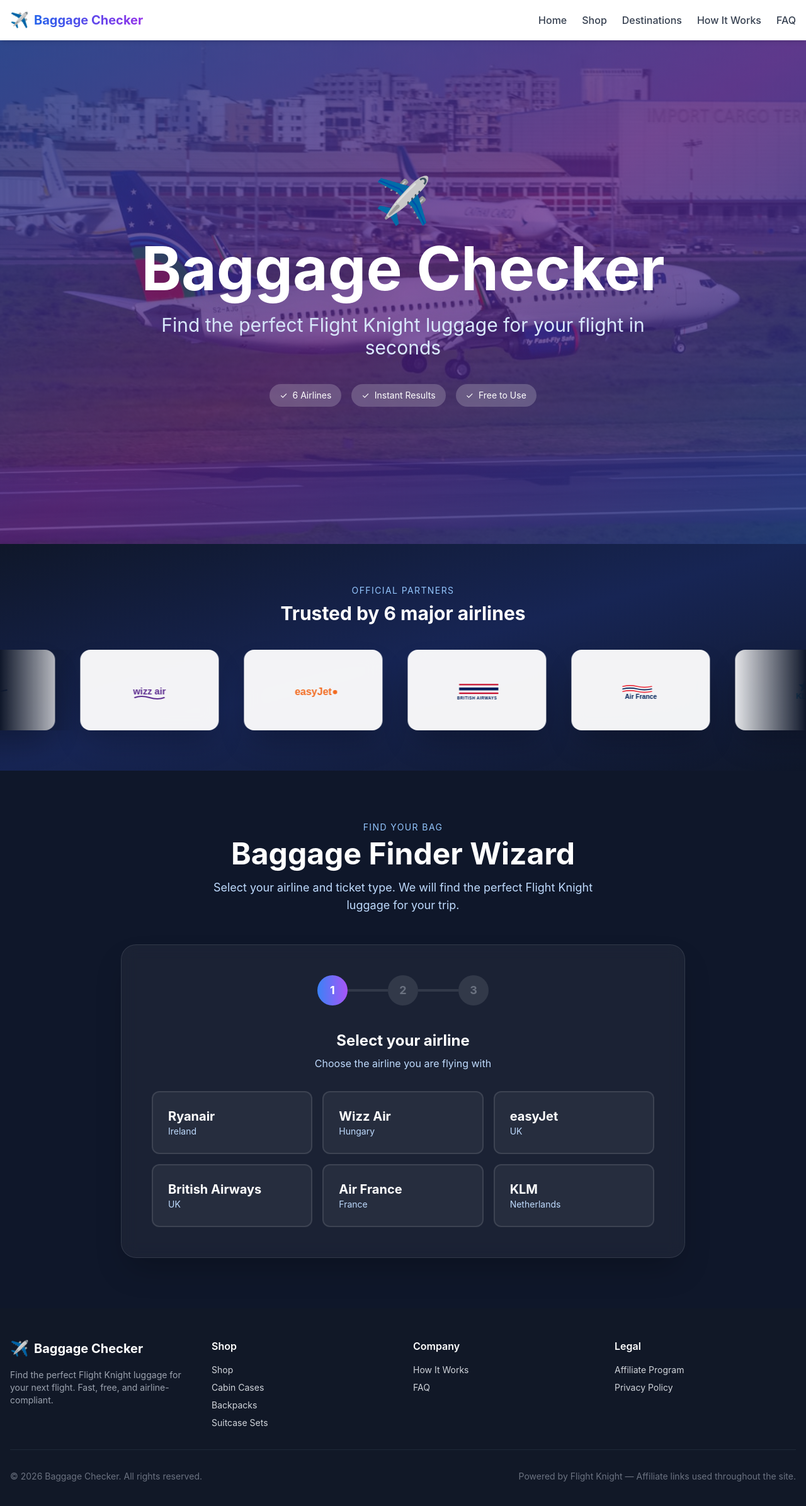
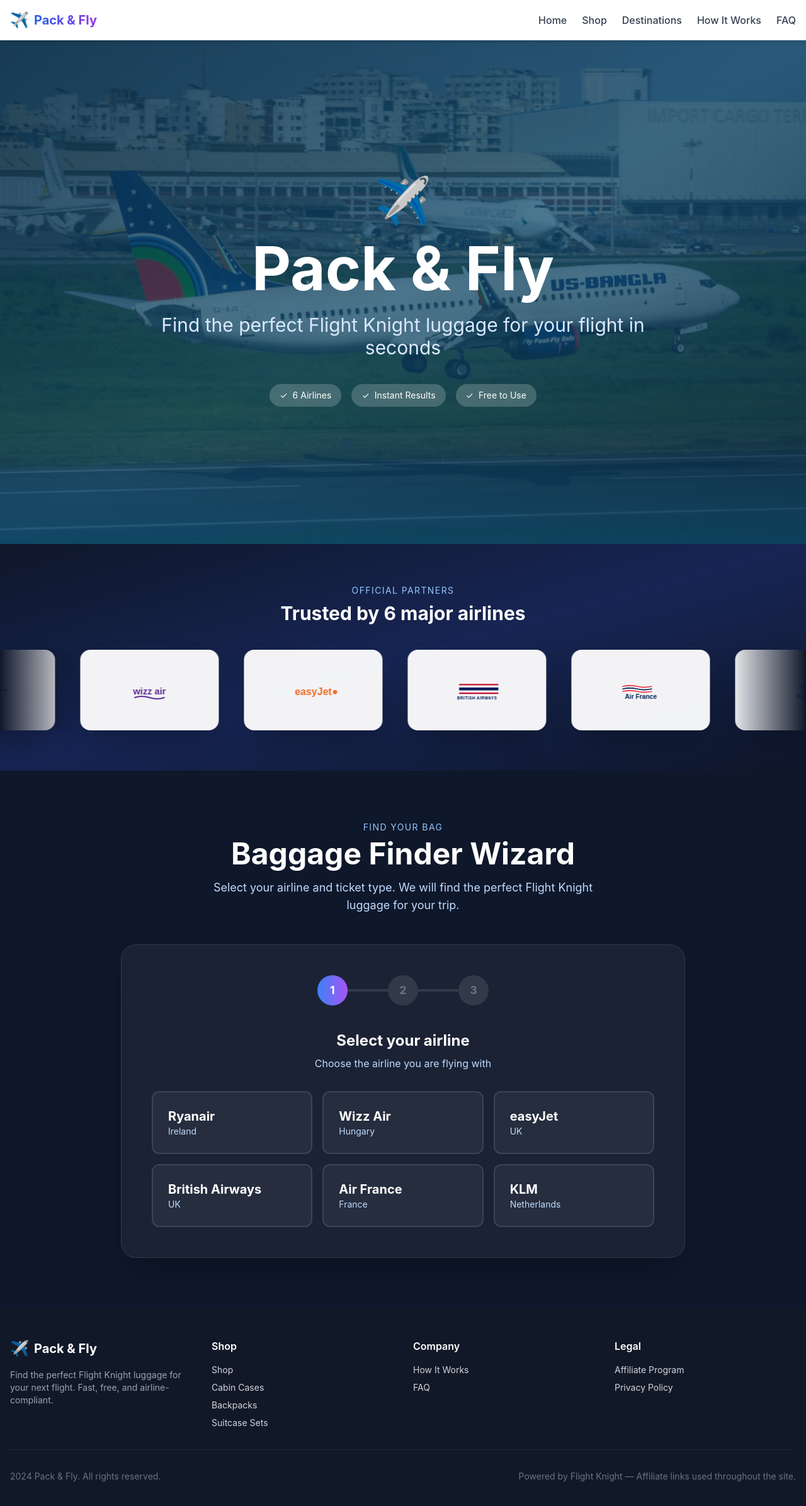
Before and after one commit to nilo1221/baggage-checker, a Next.js app: page / in a window 1280 px wide. Shown: the top 2392 px of the page at 63% size. Built offline with nearby package versions, Linux system fonts and the light colour scheme.

Commit message:
Rebrand to Pack & Fly, remove purple from hero

```diff
--- a/app/layout.js
+++ b/app/layout.js
@@ -3,7 +3,7 @@
 import Footer from '../components/Footer'
 
 export const metadata = {
-  title: 'Baggage Checker - Airline Cabin Bag Finder',
+  title: 'Pack & Fly - Airline Cabin Bag Finder',
   description: 'Find the perfect Flight Knight luggage for your flight. Compare airline baggage rules in seconds.',
 }
 
--- a/app/page.js
+++ b/app/page.js
@@ -114,11 +114,12 @@
           alt="Airplane taking off"
           className="absolute inset-0 w-full h-full object-cover"
         />
-        <div className="absolute inset-0 bg-gradient-to-br from-blue-900/80 via-purple-900/70 to-blue-900/80"></div>
+        <div className="absolute inset-0 bg-gradient-to-br from-sky-950/85 via-sky-900/70 to-sky-950/85"></div>
+        <div className="absolute bottom-0 left-0 right-0 h-32 bg-gradient-to-t from-sky-900/60 to-transparent"></div>
         <div className="relative z-10 text-center px-6">
           <span className="text-7xl mb-6 block">✈️</span>
           <h1 className="text-6xl md:text-8xl font-bold text-white mb-6 drop-shadow-2xl">
-            Baggage Checker
+            Pack & Fly
           </h1>
           <p className="text-2xl md:text-3xl text-blue-100 max-w-3xl mx-auto mb-10">
             Find the perfect Flight Knight luggage for your flight in seconds
--- a/components/Footer.js
+++ b/components/Footer.js
@@ -26,7 +26,7 @@
             <Link href="/" className="flex items-center space-x-2 mb-4">
               <span className="text-2xl">✈️</span>
               <span className="text-xl font-bold text-white">
-                Baggage Checker
+                Pack & Fly
               </span>
             </Link>
             <p className="text-sm text-gray-400">
@@ -80,7 +80,7 @@
         </div>
 
         <div className="border-t border-gray-800 pt-8 flex flex-col md:flex-row justify-between items-center text-sm text-gray-500">
-          <p>© {new Date().getFullYear()} Baggage Checker. All rights reserved.</p>
+          <p> 2024 Pack & Fly. All rights reserved.</p>
           <p className="mt-2 md:mt-0">
             Powered by Flight Knight — Affiliate links used throughout the site.
           </p>
--- a/components/Navbar.js
+++ b/components/Navbar.js
@@ -24,7 +24,7 @@
           >
             <span className="text-2xl">✈️</span>
             <span className="text-xl font-bold bg-gradient-to-r from-blue-600 to-purple-600 bg-clip-text text-transparent">
-              Baggage Checker
+              Pack & Fly
             </span>
           </Link>
 
```
